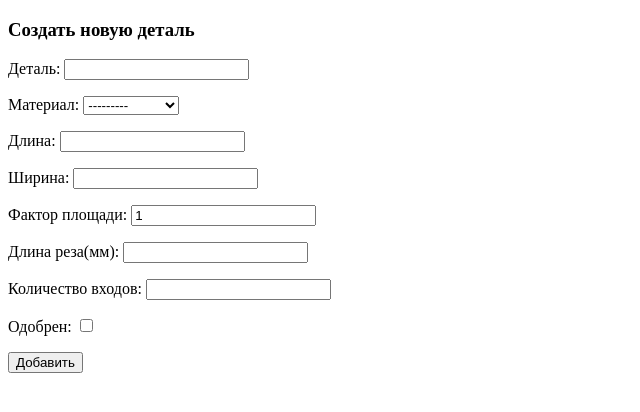
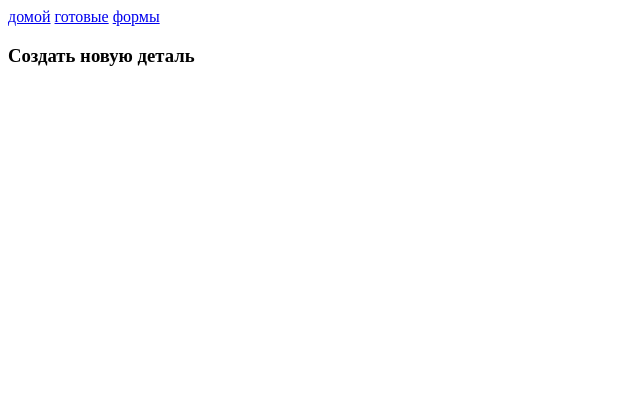
Before and after one commit to Topceon/inoxdata, a Django app: page /ready/ in a window 1280 px wide. Shown: the top 412 px of the page, without its empty margins (0-640 px from the left). Run offline with Django 3.2, Linux system fonts and the light colour scheme; data comes from the database, SQL or seed files in the repository.

Commit message:
тест ссылок на разные странички отработка представления формы через класс

```diff
--- a/inoxdata/orders/models.py
+++ b/inoxdata/orders/models.py
@@ -1,4 +1,5 @@
 from django.db import models
+from django.urls import reverse
 
 
 class Orders(models.Model):
@@ -34,6 +35,9 @@ class Materials(models.Model):
     def __str__(self):
         return str(self.name_material)+' '+str(self.thickness_material)+'мм'
 
+    def get_absolute_url(self):
+        return reverse('forms')
+
 
 
 class ReadyOrders(models.Model):
--- a/inoxdata/orders/templates/orders/index.html
+++ b/inoxdata/orders/templates/orders/index.html
@@ -5,6 +5,8 @@
     <title>Главная</title>
 </head>
 <body>
-
+<a href={% url 'home' %}>домой</a>
+<a href={% url 'ready' %}>готовые</a>
+<a href={% url 'forms' %}>формы</a>
 </body>
 </html>
--- a/inoxdata/orders/templates/orders/ready.html
+++ b/inoxdata/orders/templates/orders/ready.html
@@ -3,17 +3,12 @@
 <head>
     <meta charset="UTF-8">
     <title>{{ Title }}</title>
-    <h3>{{ Title }}</h3>
 </head>
 <body>
-<form action="{% url 'ready' %}" method="post">
-    {% csrf_token %}
+<a href={% url 'home' %}>домой</a>
+<a href={% url 'ready' %}>готовые</a>
+<a href={% url 'forms' %}>формы</a>
+<h3>{{ Title }}</h3>
 
-{% for f in form %}
-<p><label class="form-label" for="{{ f.id_for_label }}">{{f.label}}: </label>{{ f }}</p>
-<div class="form-error">{{ f.errors}}</div>
-{% endfor %}
-    <button type="submit">Добавить</button>
-</form>
 </body>
 </html>
--- a/inoxdata/orders/urls.py
+++ b/inoxdata/orders/urls.py
@@ -3,7 +3,7 @@ from django.urls import path
 from .views import *
 
 urlpatterns = [
-    path('', index),
+    path('', OrdersHome.as_view(), name='home'),
     path('ready/', part_form, name='ready'),
-    path('forms/', material_form, name='forms')
+    path('forms/', FormCreator.as_view(), name='forms')
 ]
--- a/inoxdata/orders/views.py
+++ b/inoxdata/orders/views.py
@@ -1,11 +1,18 @@
 from django.http import HttpResponse
 from django.shortcuts import render, redirect
+from django.views.generic import ListView, CreateView
 
 from .forms import *
 
 
-def index(request):
-    return HttpResponse("Готовые детали")
+class OrdersHome(ListView):
+    model = Parts
+    template_name = 'orders/index.html'
+
+
+class FormCreator(CreateView):
+    form_class = AddMaterialForm
+    template_name = 'orders/forms.html'
 
 
 def part_form(request):
@@ -20,17 +27,3 @@ def part_form(request):
     else:
         form = AddPartForm()
     return render(request, 'orders/ready.html', {'Title': 'Создать новую деталь', 'form': form})
-
-
-def material_form(request):
-    if request.method == 'POST':
-        form = AddMaterialForm(request.POST)
-        if form.is_valid():
-            try:
-                Materials.objects.create(**form.cleaned_data)
-                return redirect('form')
-            except:
-                form.add_error(None, 'ошибка блин')
-    else:
-        form = AddMaterialForm()
-    return render(request, 'orders/forms.html', {'Title': 'Создать новый материал', 'form': form})
```
Also changed, not shown: inoxdata/orders/templates/orders/forms.html (+5 -2 lines), inoxdata/db.sqlite3.
